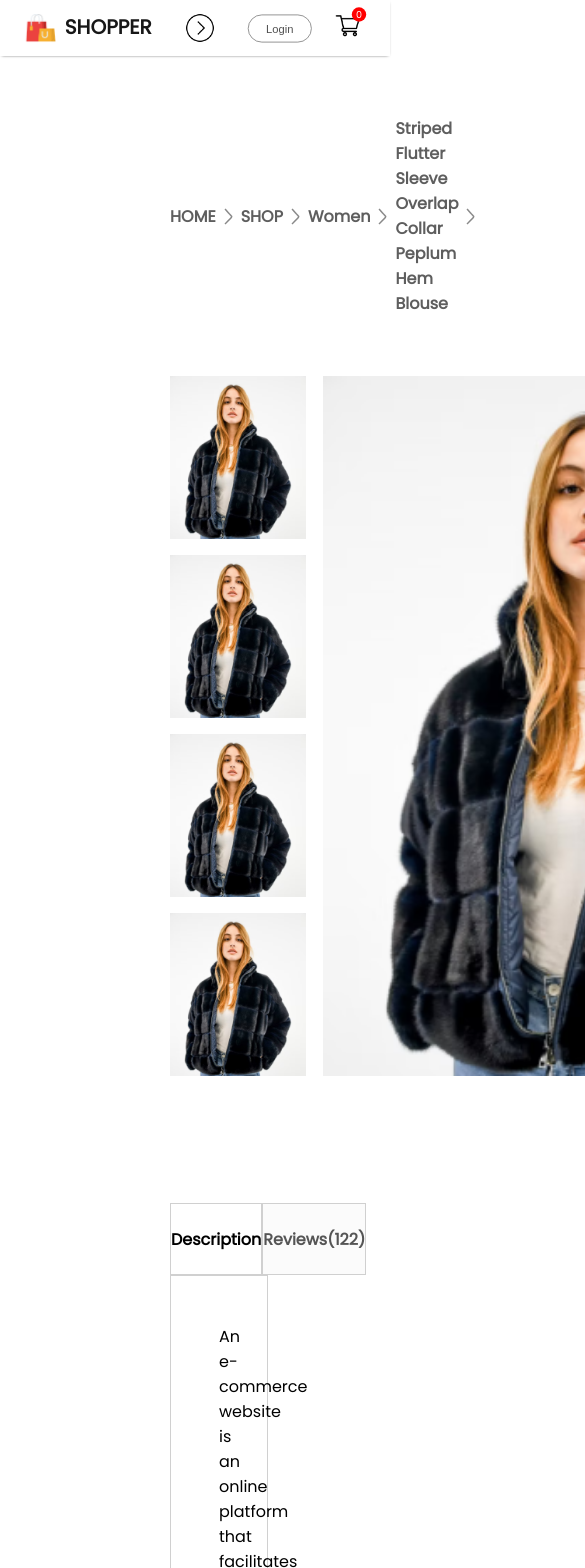
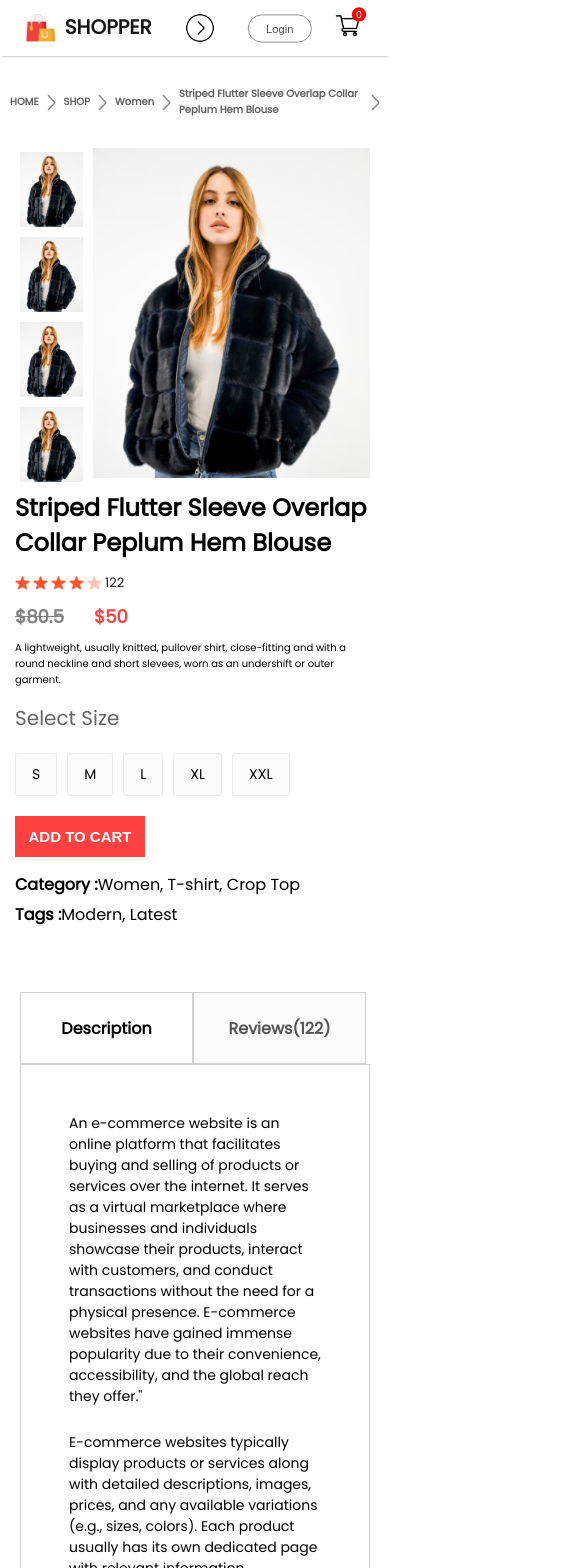
Before and after one commit to Mohanapriya4/frontend, a React (Create React App) app: page /product/1 in a window 390 px wide. Shown: the top 1568 px of the page, 585 px wide, since content can reach past the window. Built offline with nearby package versions, Linux system fonts and the light colour scheme.

Commit message:
Responsive

```diff
--- a/src/Components/Breadcrums/Breadcrum.css
+++ b/src/Components/Breadcrums/Breadcrum.css
@@ -8,3 +8,30 @@
     margin: 60px 170px;
     text-transform: capitalize;
 }
+
+@media(max-width:1280px){
+   .breadcrum{
+    margin: 50px 70px;
+    font-size: 14px;
+   }
+}
+
+@media(max-width:1024px){
+    .breadcrum{
+     margin: 30px 30px;
+     font-size: 13px;
+    }
+ }
+
+ @media(max-width:800px){
+    .breadcrum{
+     margin: 30px 10px;
+     font-size: 12px;
+    }
+ }
+
+ @media(max-width:500px){
+    .breadcrum{
+     font-size: 10px;
+    }
+ }
--- a/src/Components/CartItems/CartItems.css
+++ b/src/Components/CartItems/CartItems.css
@@ -92,3 +92,60 @@
     color: white;
     cursor: pointer;
 }
+
+@media(max-width:1280px){
+    .cartitems{
+        margin: 60px 50px;
+    }
+    .cartitems-format-main{
+        grid-template-columns: 0.5fr 3fr 0.5fr 0.5fr 0.5fr 0.5fr;
+        gap: 20px;
+        padding: 15px 0px;
+        font-size: 15px;
+    }
+    .carticon-product-icon{
+        height: 40px;
+    }
+    .cartitems-remove-item{
+        margin: auto;
+    }
+    .cartitems-quantity{
+        width: 40px;
+        height: 30px;
+    }
+    .cartitems-down{
+        margin: 80px 0px;
+        flex-direction: column;
+        gap: 80px;
+    }
+    .cartitems-total{
+        margin: 0;
+    }
+    .cartiems-total button{
+        max-width: 200px;
+        height: 45px;
+        font-size: 15px;
+    }
+    .cartitems-promobox{
+        width: auto;
+        max-width: 500px;
+    }
+    .cartitems-promobox input{
+        width: 100%;
+    }
+    .cartitems-promobox button{
+        width: 120px;
+        margin-left: -125px;
+    }
+}
+
+@media(max-width:500px){
+    .cartitems-format-main{
+        display: none;
+        grid-template-columns: 0.5fr 3fr 0.5fr;
+        gap: 10px;
+    }
+    .cartitems-format{
+        display: grid;
+    }
+}
--- a/src/Components/DescriptionBox/DescriptionBox.css
+++ b/src/Components/DescriptionBox/DescriptionBox.css
@@ -26,3 +26,18 @@
     padding: 48px;
     padding-bottom: 70px;
 }
+
+@media(max-width:1280px){
+    .descriptionbox{
+        margin: 60px;
+    }
+}
+
+@media(max-width:800px){
+    .descriptionbox{
+        margin: 60px 20px;
+    }
+    .descriptionbox-description{
+        font-size: 14px;
+    }
+}
--- a/src/Components/ProductDisplay/ProductDisplay.css
+++ b/src/Components/ProductDisplay/ProductDisplay.css
@@ -88,3 +88,189 @@
 .productdisplay-right-category span{
     font-weight: 600;
 }
+
+@media(max-width:1280px){
+    .productdisplay{
+        margin: 0px 60px;
+    }
+    .productdisplay-left{
+        gap: 10px;
+    }
+    .productdisplay-img-list{
+        gap: 10px;
+    }
+    .productdisplay-img-list img{
+        height: 120px;
+    }
+    .productdisplay-main-img{
+        width: auto;
+        height: 510px;
+    }
+    .productdisplay-right{
+        margin: 0px 30px;
+    }
+    .productdisplay-right h1{
+        font-size: 22px;
+    }
+    .productdisplay-right-stars{
+        gap: 3px;
+        font-size: 13px;
+    }
+    .productdisplay-right-prices{
+        margin: 10px 0px;
+        font-size: 18px;
+    }
+    .productdisplay-right-description{
+        font-size: 13px;
+    }
+    .productdisplay-right-size h1{
+        margin-top: 20px;
+        font-size: 20px;
+    }
+    .productdisplay-right-sizes div{
+        padding: 14px 20px;
+    }
+    .productdisplay-right button{
+        width: 150px;
+        padding: 15px 0px;
+        margin-bottom: 20px;
+    }
+    .productdisplay-right-category{
+        margin-top: 5px;
+        font-size: 14px;
+    }
+}
+
+
+@media(max-width:1024px){
+    .productdisplay{
+        margin: 0px 30px;
+    }
+    .productdisplay-left{
+        gap: 5px;
+    }
+    .productdisplay-img-list img{
+        height: 80px;
+    }
+    .productdisplay-main-img{
+        height: 350px;
+    }
+    .productdisplay-right h1{
+        font-size: 18px;
+    }
+    .productdisplay-right-stars{
+       width: 15px;
+    }
+    .productdisplay-right-description{
+        font-size: 12px;
+    }
+    .productdisplay-right-sizes{
+        margin-top: 10px 0px;
+    }
+    .productdisplay-right-sizes div{
+        padding: 10px 16px;
+        font-size: 12px;
+    }
+    .productdisplay-right button{
+        width: 120px;
+        padding: 10px 0px;
+        margin-bottom: 10px;
+        font-size: 14px;
+    }
+    .productdisplay-right-category{
+        font-size: 12px;
+    }
+}
+
+@media(max-width:800px){
+    .productdisplay{
+        margin: 0px 10px;
+    }
+    .productdisplay-left{
+        gap: 0px;
+        flex-direction: column-reverse;
+        align-items: center;
+    }
+    .productdisplay-img-list{
+       flex-direction: row;
+    }
+    .productdisplay-img-list img{
+        height: 70px;
+    }
+    .productdisplay-main-img{
+        height: 300px;
+    }
+    .productdisplay-right h1{
+        font-size: 14px;
+    }
+    .productdisplay-right-stars{
+       width: 13px;
+    }
+    .productdisplay-right-description{
+        font-size: 10px;
+    }
+    .productdisplay-right-size h1{
+        margin-top: 10px 0px;
+    }
+    .productdisplay-right-sizes{
+        margin-top: 10px;
+        gap: 5px;
+    }
+    .productdisplay-right-sizes div{
+        padding: 4px 11px;
+    }
+    .productdisplay-right button{
+        width: 100px;
+        font-size: 12px;
+    }
+    .productdisplay-right-category{
+        font-size: 10px;
+    }
+}
+
+@media(max-width:500px){
+    .productdisplay{
+        flex-direction: column;
+    }
+    .productdisplay-left{
+        gap: 10px;
+        flex-direction: row;
+        margin: auto;
+    }
+    .productdisplay-img-list{
+        flex-direction: column;
+    }
+    .productdisplay-img-list img{
+        height: 75px;
+    }
+    .productdisplay-main-img{
+        height: 330px;
+    }
+    .productdisplay-right{
+        margin: 5px;
+    }
+    .productdisplay-right h1{
+        margin-top: 15px;
+        font-size: 20px;
+        font-weight: 500;
+    }
+    .productdisplay-right-stars img{
+        width: 15px;
+    }
+    .productdisplay-right-sizes{
+        gap: 10px;
+        margin: 20px 0px;
+    }
+    .productdisplay-right-sizes div{
+        padding: 10px 16px;
+        font-size: 14px;
+    }
+    .productdisplay-right button{
+        width: 130px;
+        font-size: 15px;
+        padding: 12px 0px;
+    }
+    .productdisplay-right-category{
+        font-size: 16px;
+    }
+}
--- a/src/Components/RelatedProducts/RelatedProducts.css
+++ b/src/Components/RelatedProducts/RelatedProducts.css
@@ -21,3 +21,65 @@
     display: flex;
     gap: 30px;
 }
+
+@media(max-width:1280px){
+    .relatedproducts{
+        height: 70vh;
+    }
+    .relatedproducts h1{
+        font-size: 40px;
+    }
+    .relatedproducts hr{
+        width: 160px ;
+        height: 4px ;
+    }
+    .relatedproducts-item{
+        gap: 20px;
+        margin-top: 30px;
+    }
+}
+
+@media(max-width:1024px){
+    .relatedproducts{
+        height: 60vh;
+    }
+    .relatedproducts h1{
+        font-size: 30px;
+    }
+    .relatedproducts hr{
+        width: 120px ;
+        height: 3px ;
+    }
+    .relatedproducts-item{
+        gap: 15px;
+        margin-top: 20px;
+    }
+}
+
+@media(max-width:800px){
+    .relatedproducts{
+        height: 50vh;
+        gap: 6px;
+    }
+    .relatedproducts h1{
+        font-size: 20px;
+    }
+    .relatedproducts hr{
+        width: 100px ;
+    }
+    .relatedproducts-item{
+        gap: 20px;
+    }
+}
+
+
+@media(max-width:500px){
+    .relatedproducts{
+        height: 90vh;
+    }
+    .relatedproducts-item{
+        display: grid;
+        grid-template-columns: 1fr 1fr;
+        gap: 20px;
+    }
+}
--- a/src/Pages/CSS/LoginSignup.css
+++ b/src/Pages/CSS/LoginSignup.css
@@ -58,3 +58,59 @@
     font-size: 18px;
     font-weight: 500;
 }
+
+@media(max-width:1280px){
+    .loginsignup{
+        padding-top:50px;
+    }
+    .loginsignup-container{
+        width: auto;
+        max-width: 500px;
+        max-height: 500px;
+    }
+    .loginsignup-container h1{
+        margin: 10px 0px;
+    }
+    .loginsignup-fields{
+        gap: 20px;
+        margin-top: 20px;
+    }
+    .loginsignup-fields input{
+        height: 65px;
+        width: 93%;
+    }
+    .loginsignup-container button{
+        width: 100%;
+    }
+    .loginsignup-login{
+        font-size: 16px;
+    }
+    .loginsignup-agree{
+        font-size: 16px;
+    }
+}
+
+@media(max-width:800px){
+    .loginsignup-container{
+       padding: 20px 30px;
+    }
+    .loginsignup-container h1{
+       font-size: 24px;
+    }
+    .loginsignup-fields{
+        margin-top: 20px;
+    }
+    .loginsignup-fields input{
+        height: 50px;
+    }
+    .loginsignup-container button{
+        height: 50px;
+        font-size: 16px;
+    }
+    .loginsignup-login{
+        font-size: 16px;
+    }
+    .loginsignup-agree{
+        font-size: 16px;
+    }
+}
--- a/src/Pages/CSS/ShopCategory.css
+++ b/src/Pages/CSS/ShopCategory.css
@@ -36,3 +36,56 @@
     font-size: 18px;
     font-weight: 500;
 }
+
+@media(max-width:1280px){
+    .shopcategory-banner{
+        margin: 20px auto;
+        width: 90%;
+    }
+    .shopcategory-indexSort{
+        width: 90%;
+        margin: auto;
+    }
+    .shopcategory-sort{
+        padding: 5px 10px;
+        font-size: 12px;
+    }
+    .shopcategory-indexSort p{
+        font-size: 12px;
+    }
+    .shopcategory-products{
+        width: 90%;
+        margin: 10px auto;
+        row-gap: 40px;
+    }
+    .shopcategory-products .item{
+        margin: auto;
+    }
+    .shopcategory-loadmore{
+        margin: 100px auto;
+        width: 200px;
+        height: 60px;
+        font-size: 16px;
+    }
+}
+
+@media(max-width:800px){
+    .shopcategory-banner{
+        width: 95%;
+    }
+    .shopcategory-products{
+        width: 95%;
+    }
+    .shopcategory-loadmore{
+        margin: 60px auto;
+        width: 150px;
+        height: 40px;
+        font-size: 13px;
+    }
+}
+
+@media(max-width:500px){
+    .shopcategory-products{
+        grid-template-columns: 1fr 1fr;
+    }
+}
```
